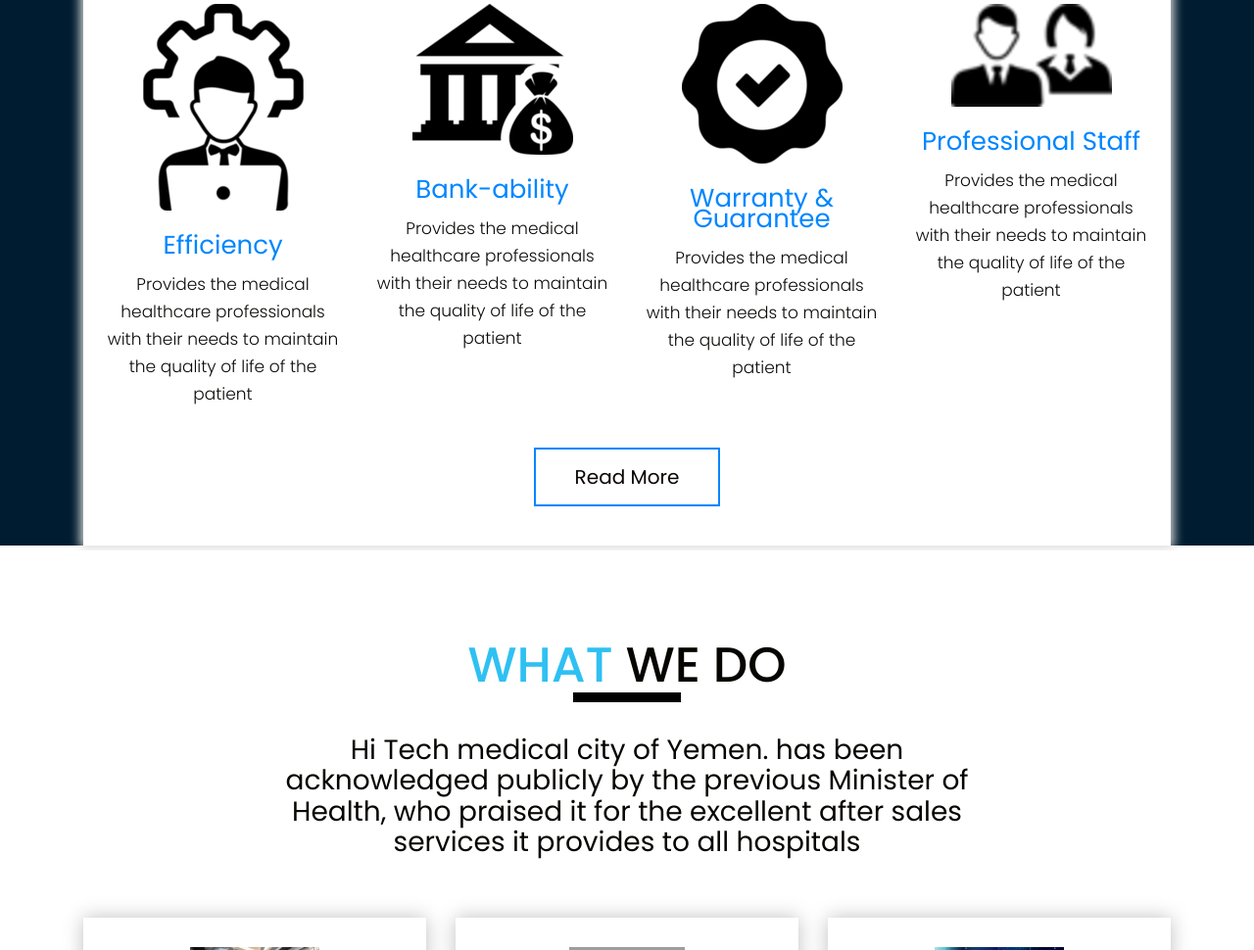
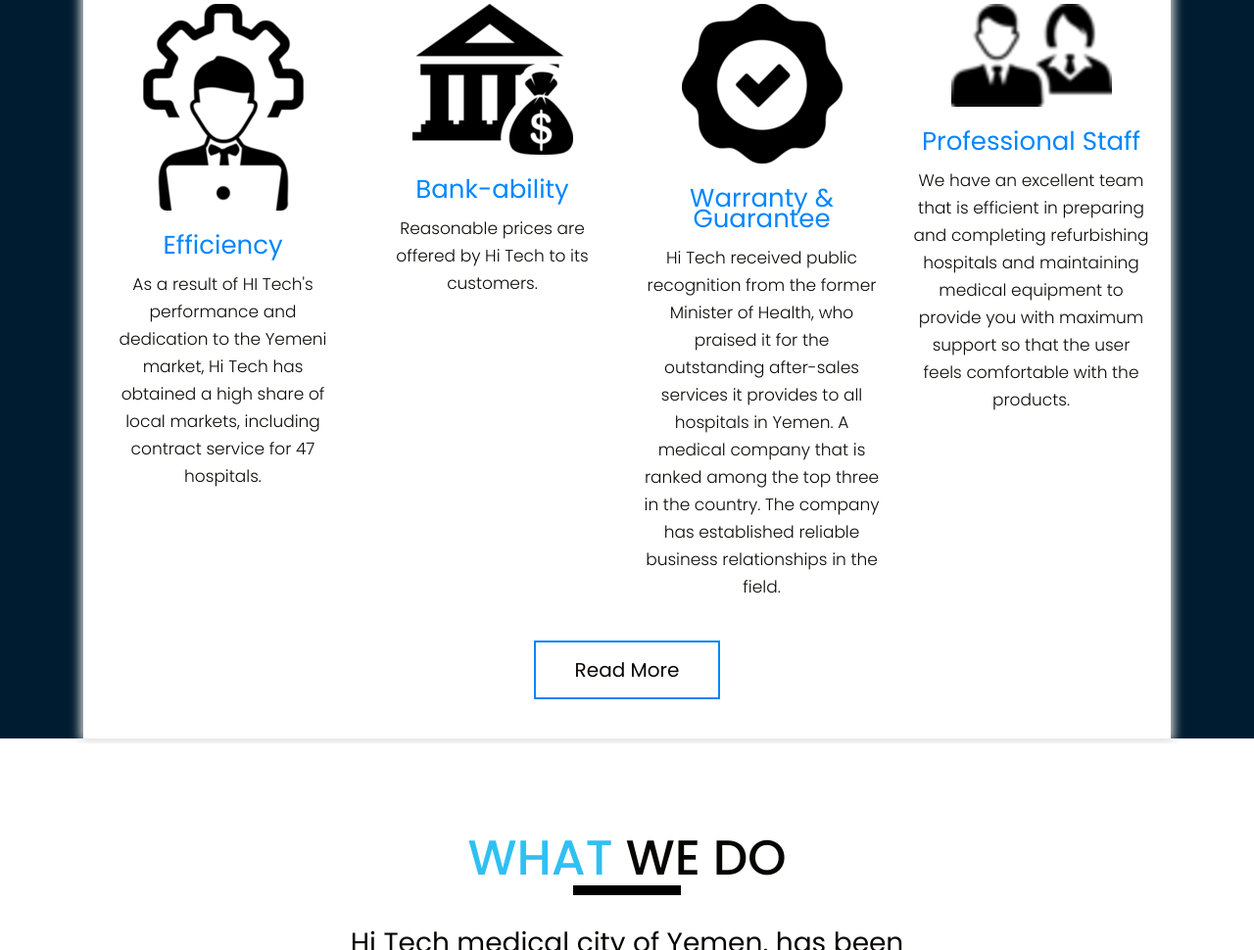
Before and after one commit to Shoroq-Alqutabri/HI.TECH, a plain HTML site: page index.html in a window 1280 px wide. Shown: the part 1302-2272 px from the top of the page at 98% size. Drawn offline with nearby package versions, Linux system fonts and the light colour scheme; grey boxes are pictures that could not be loaded.

Commit message:
index.html

```diff
--- a/index.html
+++ b/index.html
@@ -180,28 +180,28 @@
                   <div class="for_box">
                      <i><img src="icon/1.png"/></i>
                      <h3>Efficiency</h3>
-                     <p>Provides the medical healthcare professionals with their needs to maintain the quality of life of the patient</p>
+                     <p>As a result of HI Tech's performance and dedication to the Yemeni market, Hi Tech has obtained a high share of local markets, including contract service for 47 hospitals.</p>
                   </div>
                </div>
                <div class="col-xl-3 col-lg-3 col-md-6 col-sm-12">
                   <div class="for_box">
                      <i><img src="icon/2.png"/></i>
                      <h3>Bank-ability</h3>
-                     <p>Provides the medical healthcare professionals with their needs to maintain the quality of life of the patient</p>
+                     <p>Reasonable prices are offered by Hi Tech to its customers.</p>
                   </div>
                </div>
                <div class="col-xl-3 col-lg-3 col-md-6 col-sm-12">
                   <div class="for_box">
                      <i><img src="icon/3.png"/></i>
                      <h3>Warranty & Guarantee</h3>
-                     <p>Provides the medical healthcare professionals with their needs to maintain the quality of life of the patient</p>
+                     <p>Hi Tech received public recognition from the former Minister of Health, who praised it for the outstanding after-sales services it provides to all hospitals in Yemen. A medical company that is ranked among the top three in the country. The company has established reliable business relationships in the field.</p>
                   </div>
                </div>
                <div class="col-xl-3 col-lg-3 col-md-6 col-sm-12">
                   <div class="for_box">
                      <i><img src="icon/4.png"/></i>
                      <h3>Professional Staff</h3>
-                     <p>Provides the medical healthcare professionals with their needs to maintain the quality of life of the patient</p>
+                     <p>We have an excellent team that is efficient in preparing and completing refurbishing hospitals and maintaining medical equipment to provide you with maximum support so that the user feels comfortable with the products.</p>
                   </div>
             </div>
                <div class="col-md-12">
```
